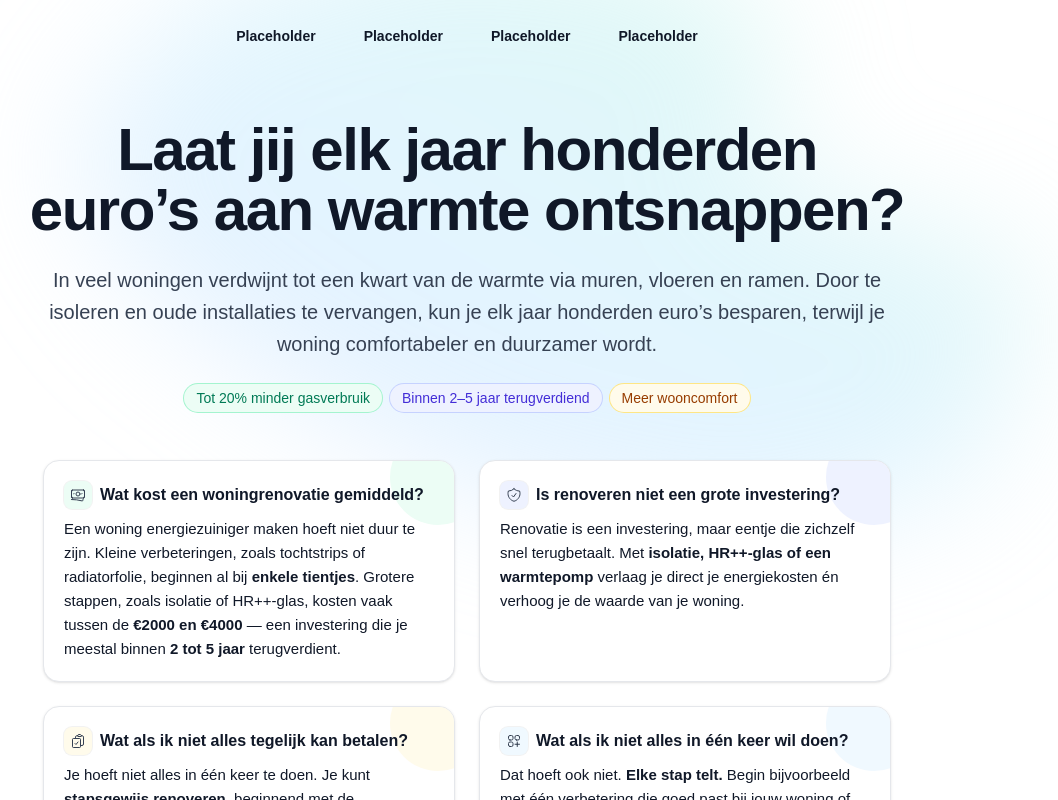
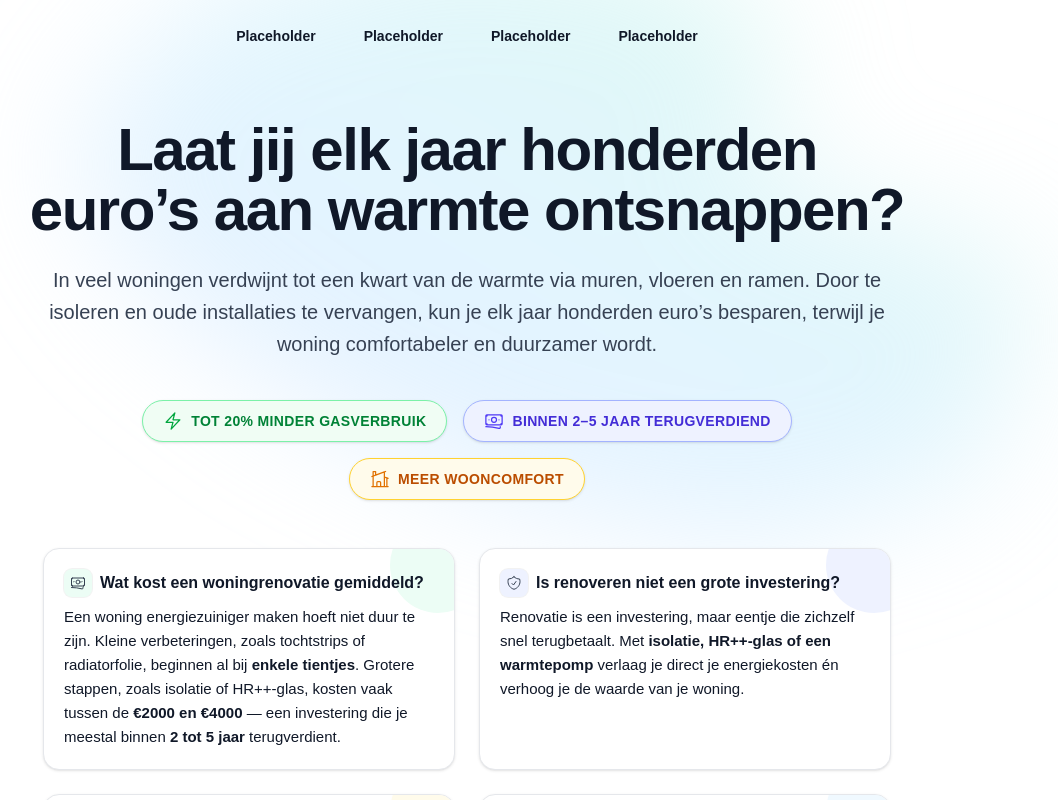
Before and after one commit to tjmichiels/renoveerjewoning, a Next.js app: page / in a window 1280 px wide. Shown: the top 800 px of the page, without its empty margins (173-1231 px from the left). Built offline with nearby package versions, Linux system fonts and the light colour scheme.

Commit message:
Quick benefits

```diff
--- /dev/null
+++ b/app/components/QuickBenefits.tsx
@@ -0,0 +1,38 @@
+import { BoltIcon, BanknotesIcon, HomeModernIcon } from "@heroicons/react/24/outline";
+
+export default function QuickBenefits() {
+    const benefits = [
+        {
+            icon: BoltIcon,
+            text: "Tot 20% minder gasverbruik",
+            color: "bg-green-50 text-green-700 border-green-300",
+            iconColor: "text-green-600",
+        },
+        {
+            icon: BanknotesIcon,
+            text: "Binnen 2–5 jaar terugverdiend",
+            color: "bg-indigo-50 text-indigo-700 border-indigo-300",
+            iconColor: "text-indigo-600",
+        },
+        {
+            icon: HomeModernIcon,
+            text: "Meer wooncomfort",
+            color: "bg-amber-50 text-amber-700 border-amber-300",
+            iconColor: "text-amber-600",
+        },
+    ];
+
+    return (
+        <div className="flex flex-wrap justify-center gap-4 mt-10">
+            {benefits.map(({ icon: Icon, text, color, iconColor }, i) => (
+                <div
+                    key={i}
+                    className={`flex items-center gap-2 rounded-full border px-5 py-2.5 shadow-sm transition hover:shadow-md ${color}`}
+                >
+                    <Icon className={`h-5 w-5 ${iconColor}`} />
+                    <span className="text-sm font-semibold tracking-wide uppercase">{text}</span>
+                </div>
+            ))}
+        </div>
+    );
+}
--- a/app/page.tsx
+++ b/app/page.tsx
@@ -3,7 +3,9 @@
 import { useState } from 'react'
 import { Dialog, DialogPanel } from '@headlessui/react'
 import { Bars3Icon, XMarkIcon } from '@heroicons/react/24/outline'
+import QuickBenefits from "./components/QuickBenefits";
 import FaqTopSix from "./components/FaqTopSix";
+
 
 const navigation = [
   { name: 'Placeholder', href: '#' },
@@ -126,20 +128,7 @@ export default function Home() {
               </p>
 
               {/* benefit chips */}
-              <div className="mx-auto mt-6 flex max-w-2xl flex-wrap items-center justify-center gap-2">
-        <span
-            className="rounded-full bg-emerald-50 px-3 py-1 text-sm font-medium text-emerald-700 ring-1 ring-emerald-200">
-          Tot 20% minder gasverbruik
-        </span>
-                <span
-                    className="rounded-full bg-indigo-50 px-3 py-1 text-sm font-medium text-indigo-700 ring-1 ring-indigo-200">
-          Binnen 2–5 jaar terugverdiend
-        </span>
-                <span
-                    className="rounded-full bg-amber-50 px-3 py-1 text-sm font-medium text-amber-800 ring-1 ring-amber-200">
-          Meer wooncomfort
-        </span>
-              </div>
+              <QuickBenefits />
 
               {/* FAQ */}
               <FaqTopSix/>
```
